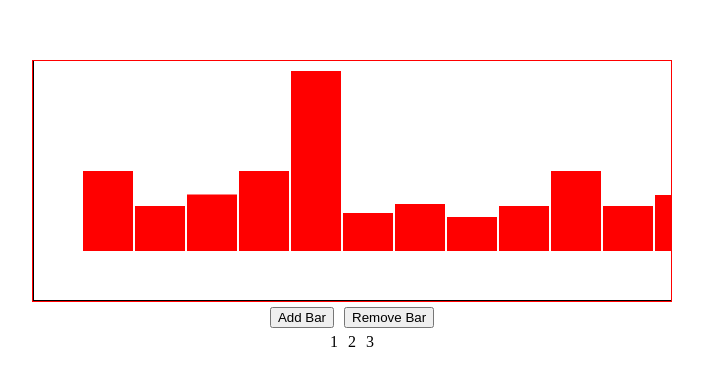
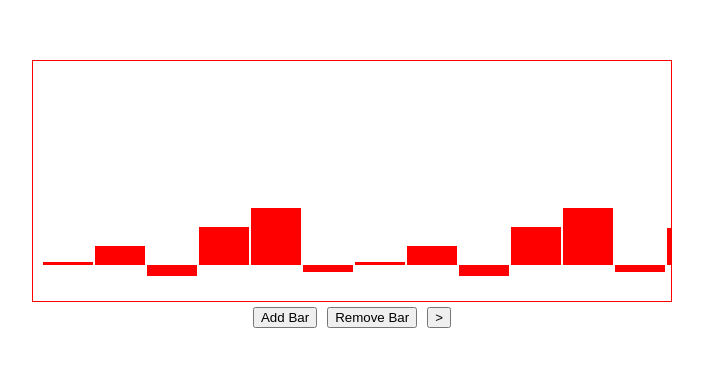
Before and after one commit to ogidog/prof-souz-test-task, a Vue app in the folder profsouz-test-task-frontend/: page / in a window 1280 px wide. Shown: the part 220-606 px from the top of the page, without its empty margins (288-991 px from the left). Built offline with nearby package versions, Linux system fonts and the light colour scheme.

Commit message:
Added prev/next paging Added auto pages counting

```diff
--- a/profsouz-test-task-frontend/src/components/MainContainer.vue
+++ b/profsouz-test-task-frontend/src/components/MainContainer.vue
@@ -1,31 +1,24 @@
 <template>
   <div class="container">
     <div class="bar-chart-container" ref="barChartContainer">
-      <svg class="bar-chart" ref="barChart" :width="this.barChartWidth" @mousedown="onDragAnDropBarChart($event)">
+      <svg class="bar-chart" ref="barChart" v-if="this.randomNumbers.length" :width="this.barChartWidth"
+           @mousedown="onDragAnDropBarChart($event)">
         <g class="bars-container" ref="barsContainer"
-           :transform="`translate(${this.BARS_CONTAINER_MARGIN_X}, ${this.barChartHeight}) scale(1,-1)`">
-          <rect class="bar" v-for="(value, index) in this.randomNumbers" :key="index"
-                :height="this.getBarHeight(value)"
+           :transform="`translate(${this.BARS_CONTAINER_MARGIN_X}, ${this.yOrigin}) scale(1,-1)`">
+          <rect class="bar" v-for="(value, index) in this.barHeights" :key="index"
+                :height="Math.abs(value)"
                 :width="this.BAR_WIDTH"
                 :x="index * (this.BAR_WIDTH + this.BAR_GAP)"
+                :y="value < 0 ? value : 0"
           ></rect>
-        </g>
-        <g>
-          <line x1="0" y1="0" x2="0" :y2="this.barChartContainerHeight" stroke="black" stroke-width="2px"/>
-          <line x1="0" y1="0" :x2="this.barChartContainerWidth" y2="0" stroke="black" stroke-width="2px"
-                :transform="`translate(0, ${this.barChartContainerHeight})`"/>
         </g>
       </svg>
     </div>
     <div class="button-controls">
+      <button v-if="currentPage !== 0" @click="onPrevPaging">{{ "<" }}</button>
       <button @click="onBarAdd">Add Bar</button>
       <button @click="onBarRemove">Remove Bar</button>
-    </div>
-    <div class="pagination-control" v-if="this.numPages > 1">
-      <div class="page-control" @click="onPagingBarChart(pageNum)" v-for="pageNum in [...Array(this.numPages).keys()]"
-           :key="pageNum">
-        {{ pageNum + 1 }}
-      </div>
+      <button v-if="currentPage !== this.numPages-1" @click="onNextPaging">{{ ">" }}</button>
     </div>
   </div>
 </template>
@@ -37,104 +30,151 @@ export default {
 
     this.BAR_WIDTH = 50;
     this.BAR_GAP = 2;
-    this.BARS_CONTAINER_MARGIN_X = 50;
-    this.BARS_CONTAINER_MARGIN_Y = 50;
+    this.BARS_CONTAINER_MARGIN_X = 10;
+    this.BARS_CONTAINER_MARGIN_Y = 10;
 
-    this.randomNumber = (min, max) => Math.floor(Math.random() * max) + min;
+    this.MIN_VALUE = -200;
+    this.MAX_VALUE = 550;
 
-  },
-
-  mounted() {
-    this.barChartHeight = this.$refs.barChart.clientHeight - this.BARS_CONTAINER_MARGIN_Y;
-    this.barChartContainerWidth = this.$refs.barChartContainer.clientWidth;
-    this.barChartContainerHeight = this.$refs.barChartContainer.clientHeight;
-    this.barsPerPage = Math.floor(this.barChartContainerWidth / (this.BAR_WIDTH + this.BAR_GAP));
-
-    this.maxRandomNumber = Math.max.apply(null, this.randomNumbers);
-  },
-
-  beforeUpdate() {
-    this.maxRandomNumber = Math.max.apply(null, this.randomNumbers);
+    this.getRandomNumber = (min, max) => Math.floor(Math.random() * max) + min;
   },
 
   data() {
     return {
-      randomNumbers: [80, 45, 56.5, 80, 180, 38, 47, 34, 45, 80, 45, 56, 80, 180, 38, 47, 34, 45, 80, 45, 56, 80, 180, 38, 47, 34, 45],
+
+      randomNumbers: [10, 50, -30, 100, 150, -20, 10, 50, -30, 100, 150, -20, 99, 88, -10, 200, 53, -70, 300, 300, 300, 300, 300],
 
       barChartHeight: 1,
       barChartContainerWidth: 1,
       barChartContainerHeight: 1,
 
-      barsPerPage: 1,
       currentPage: 0,
 
       maxRandomNumber: -1
     }
   },
 
+  mounted() {
+    this.onResize();
+    window.addEventListener('resize', this.onResize);
+  },
+
+  unmounted() {
+    window.removeEventListener('resize', this.onResize);
+  },
+
   methods: {
 
-    getBarHeight(value) {
-      let height = 1;
-
-      if (this.maxRandomNumber > this.barChartHeight) {
-        height = (value * this.barChartHeight / this.maxRandomNumber) - this.BARS_CONTAINER_MARGIN_Y;
-      } else {
-        height = value
-      }
-
-      return height >= 0 ? height : 0;
+    onResize() {
+      this.barChartHeight = this.$refs?.barChart?.clientHeight;
+      this.barChartContainerWidth = this.$refs?.barChartContainer?.clientWidth;
+      this.barChartContainerHeight = this.$refs?.barChartContainer?.clientHeight;
     },
 
     onBarAdd() {
-      this.randomNumbers.push(this.randomNumber(1, 500));
+      this.randomNumbers.push(this.getRandomNumber(this.MIN_VALUE, this.MAX_VALUE));
     },
 
     onBarRemove() {
       this.randomNumbers.pop();
     },
 
-    onPagingBarChart(pageNum) {
+    onNextPaging() {
+      this.currentPage += 1
       let transformTranslate = Array.from(this.$refs.barsContainer.transform.baseVal).filter(SVGTransform => SVGTransform.type === 2)[0];
-      console.log(transformTranslate)
+      transformTranslate.setTranslate(-this.currentPage * this.barChartContainerWidth, transformTranslate.matrix.f);
+    },
+
+    onPrevPaging() {
+      let transformTranslate = Array.from(this.$refs.barsContainer.transform.baseVal).filter(SVGTransform => SVGTransform.type === 2)[0];
+      transformTranslate.setTranslate(-this.currentPage * this.barChartContainerWidth + this.barChartContainerWidth + this.BARS_CONTAINER_MARGIN_X, transformTranslate.matrix.f);
+      this.currentPage -= 1
     },
 
     onDragAnDropBarChart(e) {
 
       const barChart = e.currentTarget;
-      const barChartContainerWidth = this.barChartContainerWidth;
-      const barChartHeight = this.barChartHeight;
 
       let transformTranslate = Array.from(this.$refs.barsContainer.transform.baseVal).filter(SVGTransform => SVGTransform.type === 2)[0];
       let startTranslateX = transformTranslate.matrix.e;
 
       let onMouseMove = function (e1) {
-        if (e1.offsetX > 0 && e1.offsetX < barChartContainerWidth && e1.offsetY > 0 && e1.offsetY < barChartHeight) {
-          transformTranslate.setTranslate(startTranslateX + e1.offsetX - e.offsetX, transformTranslate.matrix.f);
+        if (e1.offsetX > 0 && e1.offsetX <= this.barChartContainerWidth - this.BARS_CONTAINER_MARGIN_X && e1.offsetY > 0 && e1.offsetY < this.barChartHeight) {
+
+          if (startTranslateX + e1.offsetX - e.offsetX <= this.BARS_CONTAINER_MARGIN_X) {
+            transformTranslate.setTranslate(startTranslateX + e1.offsetX - e.offsetX, transformTranslate.matrix.f);
+            for (let i = this.numPages + 1; i > 0; i--) {
+              if (transformTranslate.matrix.e > -i * this.barChartContainerWidth && transformTranslate.matrix.e <= -(i - 1) * this.barChartContainerWidth) {
+                this.currentPage = i - 1;
+              }
+              if (transformTranslate.matrix.e >= 0) {
+                this.currentPage = 0;
+              }
+            }
+          }
+
         } else {
-          barChart.removeEventListener('mousemove', onMouseMove, {capture: true});
-          barChart.onmouseup = null;
+          barChart.removeEventListener('mousemove', _onMouseMove, {capture: true});
         }
+
+      }
+      let _onMouseMove = onMouseMove.bind(this);
+
+      barChart.onmouseup = function () {
+        barChart.removeEventListener('mousemove', _onMouseMove, {capture: true});
       }
 
-      barChart.onmouseup = function () {
-        barChart.removeEventListener('mousemove', onMouseMove, {capture: true});
-        barChart.onmouseup = null;
-      }
-
-      barChart.addEventListener("mousemove", onMouseMove, {capture: true});
+      barChart.addEventListener("mousemove", _onMouseMove, {capture: true});
     },
   },
 
   computed: {
     barChartWidth() {
-      let width = this.randomNumbers.length * this.BAR_WIDTH + this.BAR_GAP * this.randomNumbers.length - this.BARS_CONTAINER_MARGIN_X;
+      const width = this.randomNumbers.length * this.BAR_WIDTH + this.BAR_GAP * this.randomNumbers.length - this.BARS_CONTAINER_MARGIN_X;
       return width < this.barChartContainerWidth ? this.barChartContainerWidth : width;
     },
 
+    yOrigin() {
+      let minBarHeight = Math.min.apply(null, this.barHeights);
+      return minBarHeight < 0 ? this.barChartHeight / 2 + (this.barChartHeight / 2 + minBarHeight) - this.BARS_CONTAINER_MARGIN_Y : this.barChartHeight - this.BARS_CONTAINER_MARGIN_Y;
+    },
+
+    barHeights() {
+      const heights = [...this.randomNumbers];
+
+      const absMax = heights.reduce(function (max, item) {
+        return Math.max(Math.abs(max), Math.abs(item));
+      });
+
+      const minRandomNumber = Math.min.apply(null, heights);
+      const maxRandomNumber = Math.max.apply(null, heights);
+
+      let normScaleFactor;
+
+      if (minRandomNumber < 0 && maxRandomNumber > this.barChartHeight || (minRandomNumber < 0 && maxRandomNumber < this.barChartHeight)) {
+        normScaleFactor = (this.barChartHeight - this.BARS_CONTAINER_MARGIN_Y) / 2;
+      }
+
+      if ((minRandomNumber >= 0 && maxRandomNumber > this.barChartHeight) || (minRandomNumber >= 0 && maxRandomNumber < this.barChartHeight)) {
+        normScaleFactor = this.barChartHeight - 2 * this.BARS_CONTAINER_MARGIN_Y;
+      }
+
+      const minMaxNorm = array => {
+        let norm;
+        for (let i = 0; i < array.length; i++) {
+          norm = (array[i] / absMax) * normScaleFactor;
+          array[i] = parseInt(norm);
+        }
+      };
+
+      minMaxNorm(heights);
+
+      return heights
+    },
+
     numPages() {
-      return Math.ceil(this.randomNumbers.length / this.barsPerPage)
-    }
+      return Math.ceil(this.randomNumbers.length / (Math.floor(this.barChartContainerWidth / (this.BAR_WIDTH + this.BAR_GAP))))
+    },
   }
 }
 
@@ -169,7 +209,6 @@ export default {
 
 .bar {
   fill: red;
-  y: 0;
 }
 
 .button-controls {
@@ -181,16 +220,5 @@ export default {
 
 }
 
-.pagination-control {
-  display: flex;
-  justify-content: center;
-  gap: 10px;
-
-  margin: 5px;
-}
-
-.page-control {
-  cursor: pointer;
-}
 
 </style>
```
